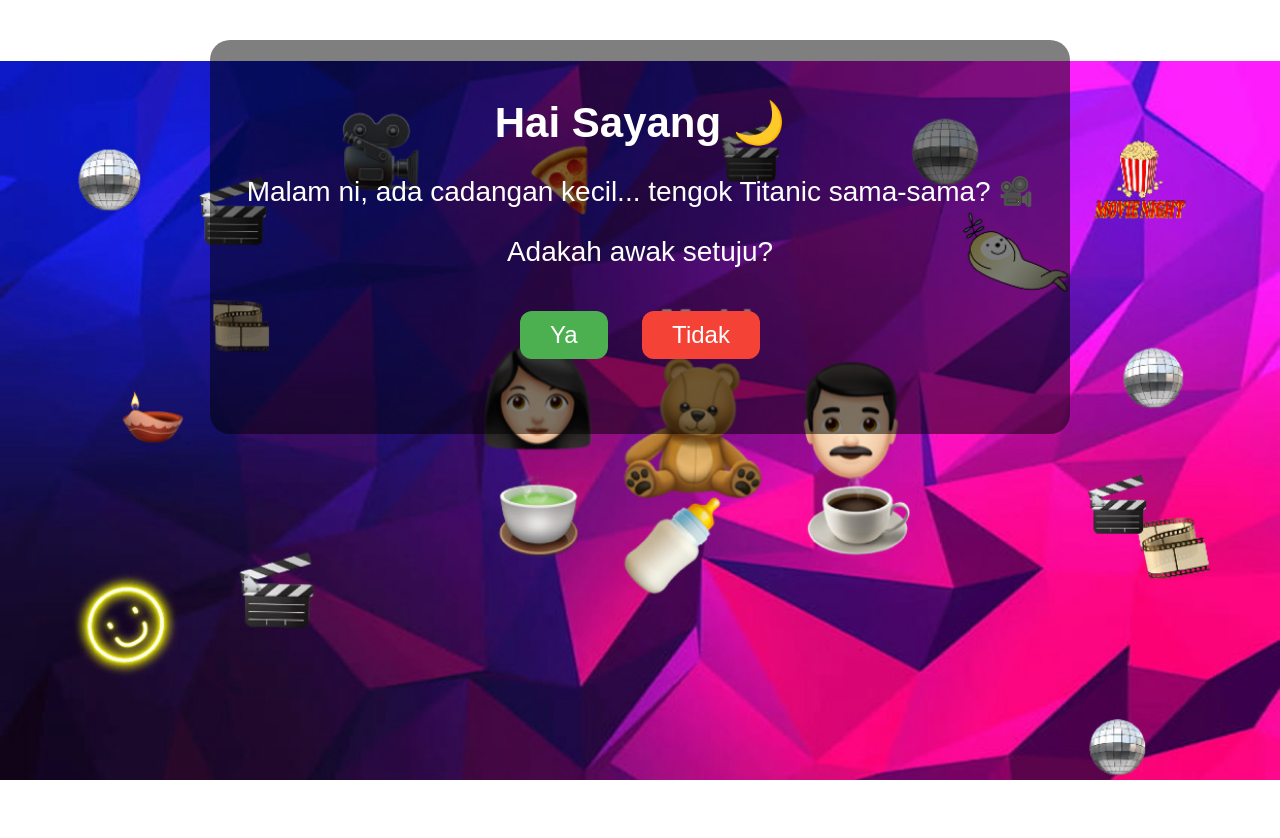
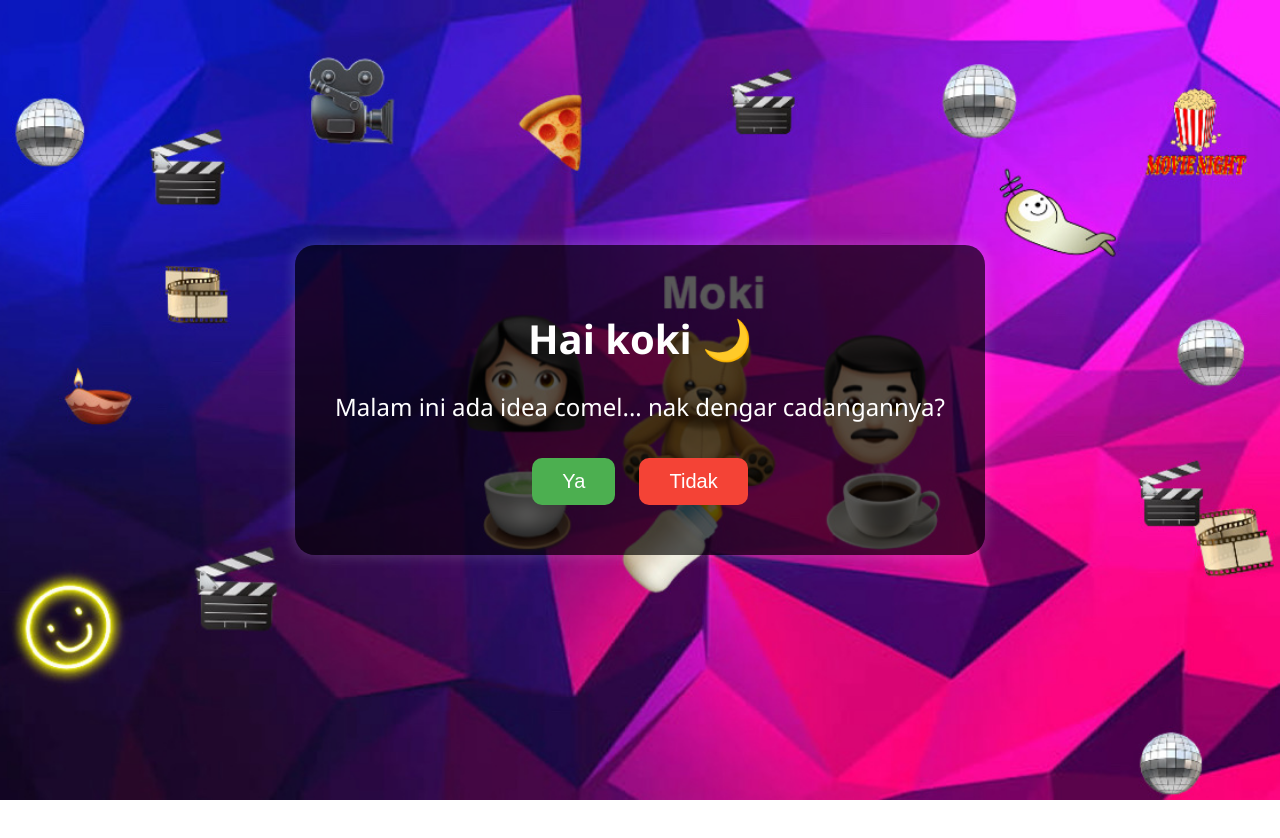
Before and after one commit to Mohamad10i/Mk, a plain HTML site: page index.html in a window 1280 px wide. After the commit the page ends 800 px from the top, so only its background shows below. Drawn offline with Linux system fonts and the light colour scheme.

Commit message:
Add files via upload

```diff
--- a/index.html
+++ b/index.html
@@ -2,80 +2,113 @@
 <!DOCTYPE html>
 <html lang="ms">
 <head>
-    <meta charset="UTF-8">
-    <title>Malam Filem</title>
+  <meta charset="UTF-8" />
+  <meta name="viewport" content="width=device-width, initial-scale=1.0"/>
+  <title>Malam Filem Spesial</title>
   <style>
     body {
       margin: 0;
       padding: 0;
       background: url('bg.jpeg') no-repeat center center fixed;
-            background-size: contain;
-            font-family: Arial, sans-serif;
-            color: white;
+      background-size: cover;
+      font-family: 'Segoe UI', Tahoma, Geneva, Verdana, sans-serif;
+      color: #fff;
+      display: flex;
+      flex-direction: column;
+      justify-content: center;
+      align-items: center;
+      height: 100vh;
+    }
+    .container {
+      background: rgba(0, 0, 0, 0.65);
+      padding: 40px;
+      border-radius: 20px;
+      max-width: 700px;
       text-align: center;
-            height: 100vh;
-            overflow: hidden;
-        }
-        .content {
-            background-color: rgba(0, 0, 0, 0.5);
-            padding: 30px;
-            margin: 40px auto;
-            max-width: 800px;
-            border-radius: 20px;
+      box-shadow: 0 0 15px rgba(255, 255, 255, 0.2);
     }
     h1 {
-            font-size: 42px;
-            margin-bottom: 20px;
+      font-size: 40px;
+      margin-bottom: 10px;
     }
     p {
-            font-size: 28px;
+      font-size: 24px;
+      margin-bottom: 25px;
     }
-        button {
-            font-size: 24px;
-            margin: 15px;
-            padding: 10px 30px;
+    .btn {
+      font-size: 20px;
+      padding: 12px 30px;
+      margin: 10px;
       border: none;
-            border-radius: 12px;
+      border-radius: 10px;
       cursor: pointer;
+      transition: background 0.3s ease;
     }
-        .yes {
+    .btn-yes {
       background-color: #4CAF50;
       color: white;
     }
-        .no {
+    .btn-yes:hover {
+      background-color: #45a049;
+    }
+    .btn-no {
       background-color: #f44336;
       color: white;
     }
-        #reaction {
+    .btn-no:hover {
+      background-color: #d32f2f;
+    }
+    #step2, #reaction {
       margin-top: 30px;
+      display: none;
     }
     #reaction img {
       width: 180px;
-            height: auto;
+      margin-top: 20px;
+    }
+    .fade-in {
+      animation: fadeIn 0.8s ease-in-out;
+    }
+    @keyframes fadeIn {
+      from {opacity: 0;}
+      to {opacity: 1;}
     }
   </style>
 </head>
 <body>
-    <div class="content">
-        <h1>Hai Sayang 🌙</h1>
-        <p>Malam ni, ada cadangan kecil... tengok Titanic sama-sama? 🎥</p>
-        <p>Adakah awak setuju?</p>
-        <button class="yes" onclick="sayYes()">Ya</button>
-        <button class="no" onclick="sayNo()">Tidak</button>
+  <div class="container fade-in">
+    <h1>Hai koki 🌙</h1>
+    <p>Malam ini ada idea comel... nak dengar cadangannya?</p>
+    <button class="btn btn-yes" onclick="nextStep()">Ya</button>
+    <button class="btn btn-no" onclick="nope()">Tidak</button>
+
+    <div id="step2">
+      <p>Saya nak jemput awak dan Moki tengok filem Titanic malam ni 🎬<br>Setuju?</p>
+      <button class="btn btn-yes" onclick="showReaction()">Setuju</button>
+      <button class="btn btn-no" onclick="nope()">Tak nak</button>
+    </div>
+
     <div id="reaction"></div>
   </div>
 
   <script>
-        function sayYes() {
-            document.getElementById('reaction').innerHTML = `
-                <p>Yeay! Saya jemput awak dan Moki tengok filem malam ini! 💖</p>
-                <p>Jangan lupa sediakan matcha awak, dan susu atau bantal untuk Moki 😄</p>
-                <img src="https://media1.tenor.com/m/L-cuwITenQYAAAAC/dancing.gif" alt="Cat dancing" />
-            `;
+    function nextStep() {
+      document.getElementById('step2').style.display = 'block';
     }
 
-        function sayNo() {
-            document.getElementById('reaction').innerHTML = `<p>Okay sayang, lain kali mungkin 💔</p>`;
+    function showReaction() {
+      document.getElementById('reaction').innerHTML = `
+        <p class="fade-in">Yay! Jangan lupa sediakan matcha untuk awak dan susu untuk Moki 🐻💚</p>
+        <img src="https://media1.tenor.com/m/L-cuwITenQYAAAAC/dancing.gif" alt="Cat dancing" class="fade-in" />
+      `;
+      document.getElementById('reaction').style.display = 'block';
+    }
+
+    function nope() {
+      document.getElementById('reaction').innerHTML = `
+        <p class="fade-in">Okay, mungkin lain kali 😅</p>
+      `;
+      document.getElementById('reaction').style.display = 'block';
     }
   </script>
 </body>
```
Lines whose indentation alone changed are shown as unchanged.
